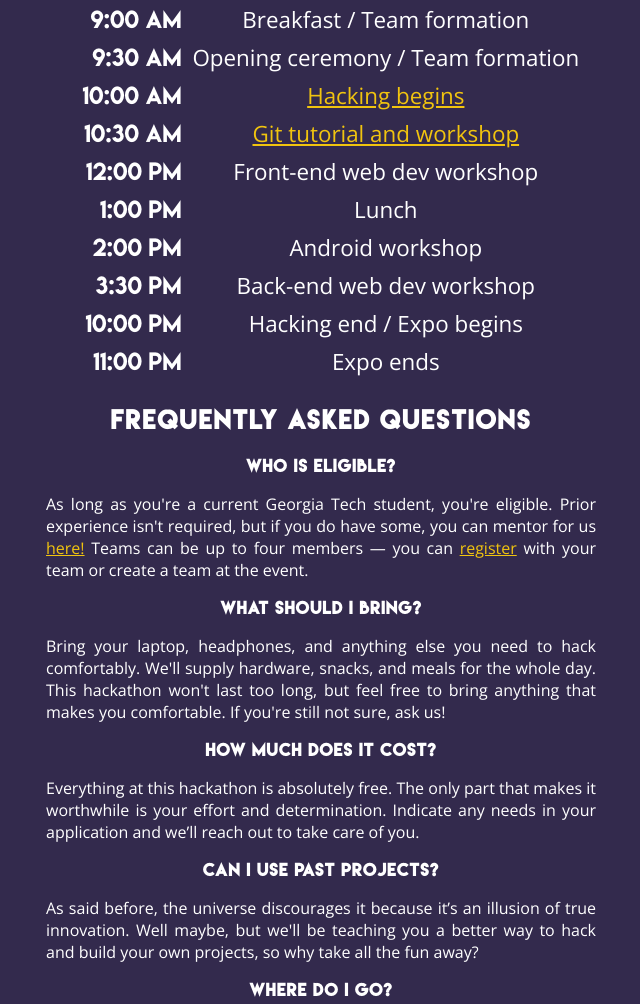
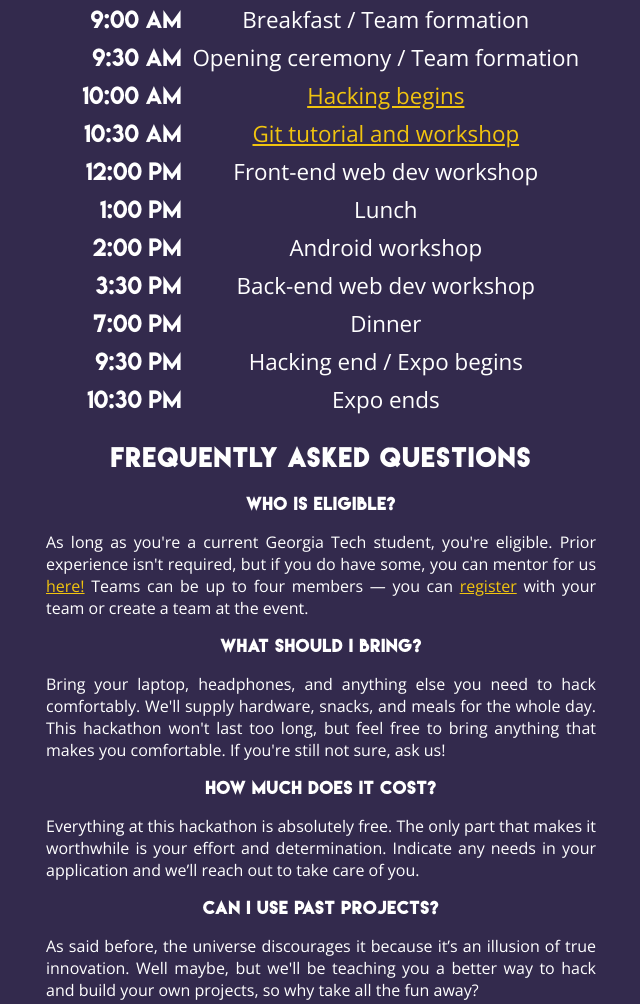
Before and after one commit to HackGT/hackgteeny2017-website, a plain HTML site: page index.html in a window 1280 px wide. Shown: the part 1230-2234 px from the top of the page, without its empty margins (319-959 px from the left). Drawn offline with nearby package versions, Linux system fonts and the light colour scheme.

Commit message:
Update schedule

```diff
--- a/index.html
+++ b/index.html
@@ -86,11 +86,15 @@
 						<td>Back-end web dev workshop</td>
 					</tr>
 					<tr>
-						<td>10:00 PM</td>
+						<td>7:00 PM</td>
+						<td>Dinner</td>
+					</tr>
+					<tr>
+						<td>9:30 PM</td>
 						<td>Hacking end / Expo begins</td>
 					</tr>
 					<tr>
-						<td>11:00 PM</td>
+						<td>10:30 PM</td>
 						<td>Expo ends</td>
 					</tr>
 				</tbody>
```
